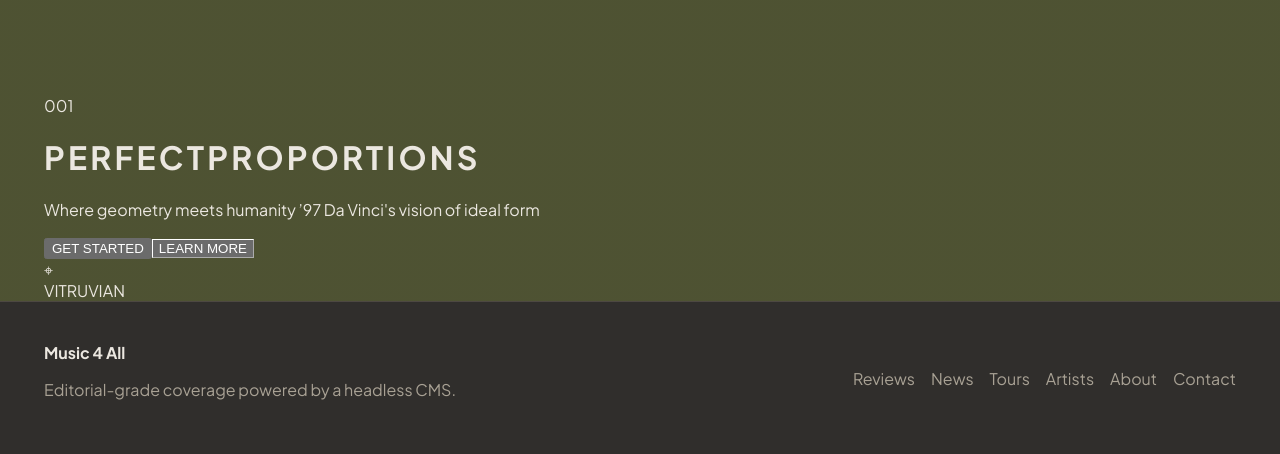
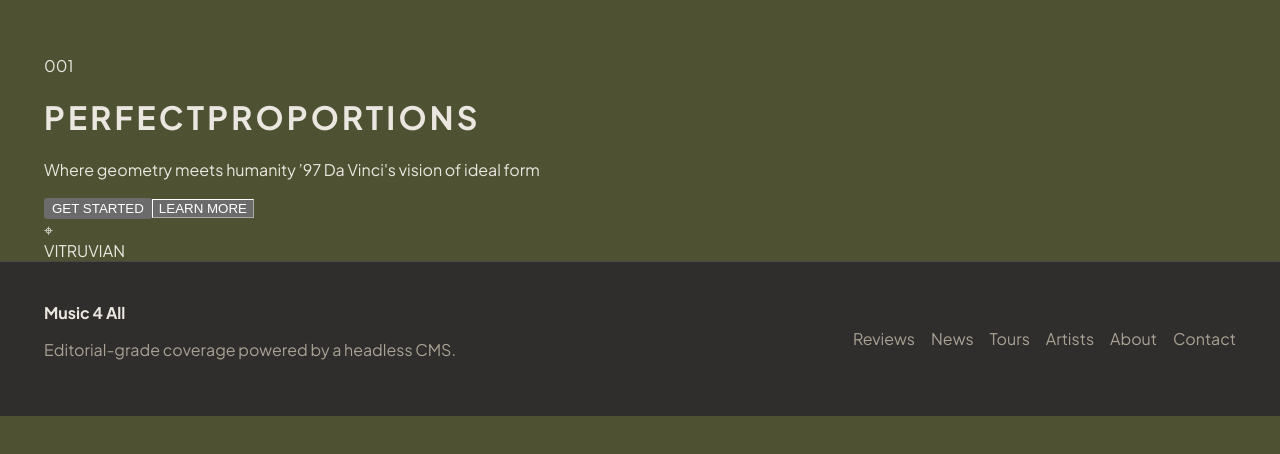
Before and after one commit to daavssfc/Music_4_All, a Next.js app: page / in a window 1280 px wide. Shown: the part 828-1282 px from the top of the page. After the commit the page ends 1244 px from the top, so only its background shows below. Built offline with nearby package versions, Linux system fonts and the light colour scheme.

Commit message:
Move hero text up into header zone

```diff
--- a/components/ui/hero-ascii.tsx
+++ b/components/ui/hero-ascii.tsx
@@ -106,7 +106,7 @@ export default function HeroAscii() {
         style={{ bottom: '5vh' }}
       ></div>
 
-      <div className="relative z-10 flex min-h-screen items-center pt-16 lg:pt-0" style={{ marginTop: '5vh' }}>
+      <div className="relative z-10 flex min-h-screen items-start pt-24 lg:pt-28">
         <div className="container mx-auto px-6 lg:px-16 lg:ml-[10%]">
           <div className="max-w-lg relative">
             {/* Top decorative line */}
```
